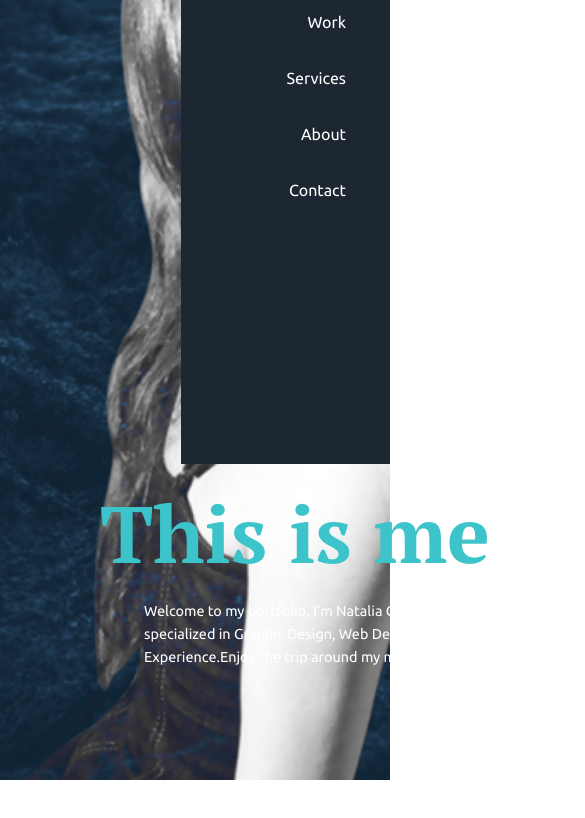
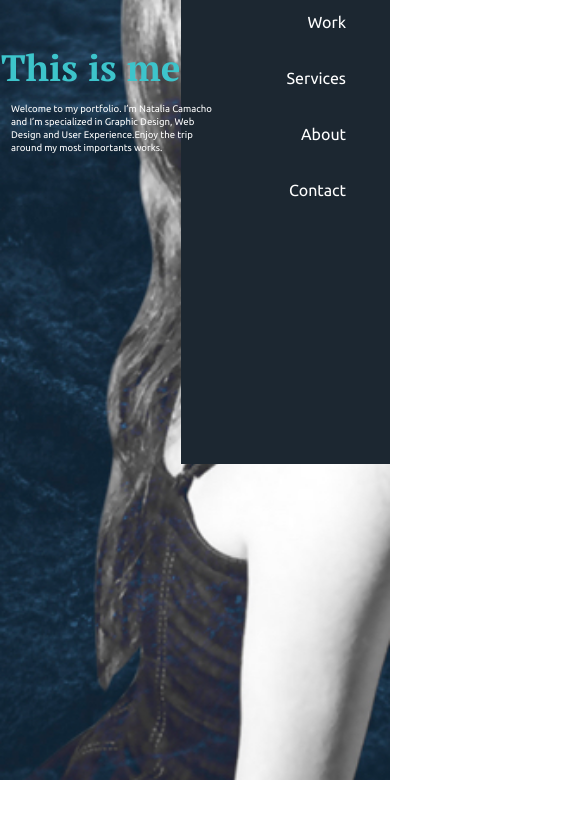
Before and after one commit to Naxtrico/personalportfolio, a website: page index.html in a window 390 px wide. Shown: the part 90-908 px from the top of the page, 585 px wide, since content can reach past the window. Drawn offline with Linux system fonts and the light colour scheme.

Commit message:
mobile version

```diff
--- a/src/sass/_home.scss
+++ b/src/sass/_home.scss
@@ -1,4 +1,19 @@
 .infotext{
+	width: 210px;
+	height: 100%;
+	padding-top: 50px;
+	padding-left: 1px;
+	position: absolute;
+	z-index: 1;
+}
+p{
+	padding-left:10px;
+	width: 210px;
+	color: #fff;
+
+}
+@media screen and (min-width: 1024px){
+	.infotext{
 	width: 657px;
 	height: 100%;
 	padding-top: 370px;
@@ -9,4 +24,4 @@ p{
 	width: 402px;
 	color: #fff;
 
-}
+}}
--- a/src/sass/_nav.scss
+++ b/src/sass/_nav.scss
@@ -35,7 +35,7 @@ header{
 	margin-top: -9px;
 	font-family: 'Ubuntu', sans-serif;
 	font-weight: 400;
-	z-index:4;
+	z-index:9;
 	position: static;
 
 }
@@ -43,11 +43,13 @@ header{
 li{
 	list-style: none;
 	margin-top:20px;
+	z-index: 9;
 
 }
 a{
 	color: #fff;
 	text-decoration: none;
+	z-index: 9;
 }
 
 @media screen and (min-width: 1024px){
--- a/src/sass/_typography.scss
+++ b/src/sass/_typography.scss
@@ -1,4 +1,20 @@
+
 h1{
+	font-family: 'PT Serif', serif;
+	font-weight: 700;
+	font-size: 2.3rem;
+	color: #3DC4CB;
+	margin:0;
+}
+
+p{
+	font-family: 'Ubuntu', serif;
+	font-size: 0.6rem;
+	line-height: 13px;
+	font-weight:400px;
+}
+@media screen and (min-width: 1024px){
+	h1{
 	font-family: 'PT Serif', serif;
 	font-weight: 700;
 	font-size: 5rem;
@@ -11,4 +27,4 @@ p{
 	font-size: 0.9rem;
 	line-height: 23px;
 	font-weight:400px;
-}
+}}
```
Also changed, not shown: src/css/styles.css.
